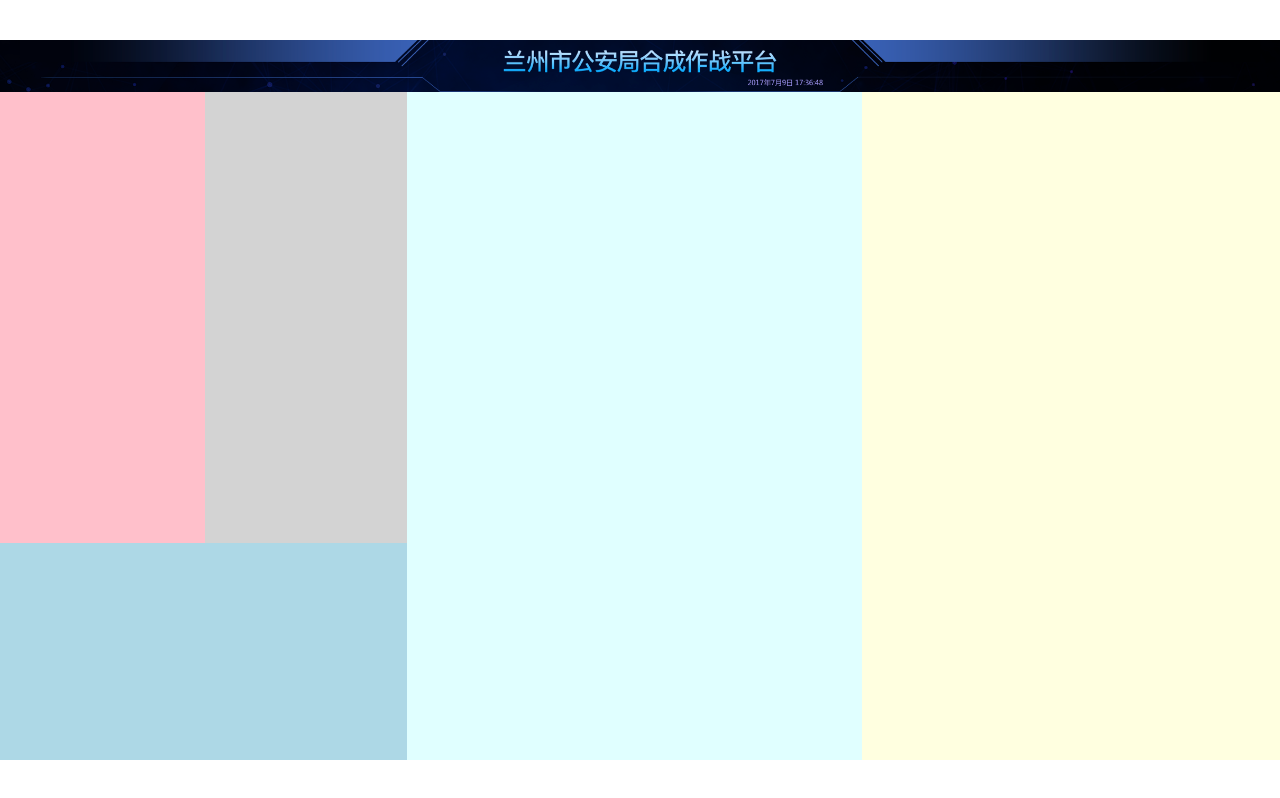
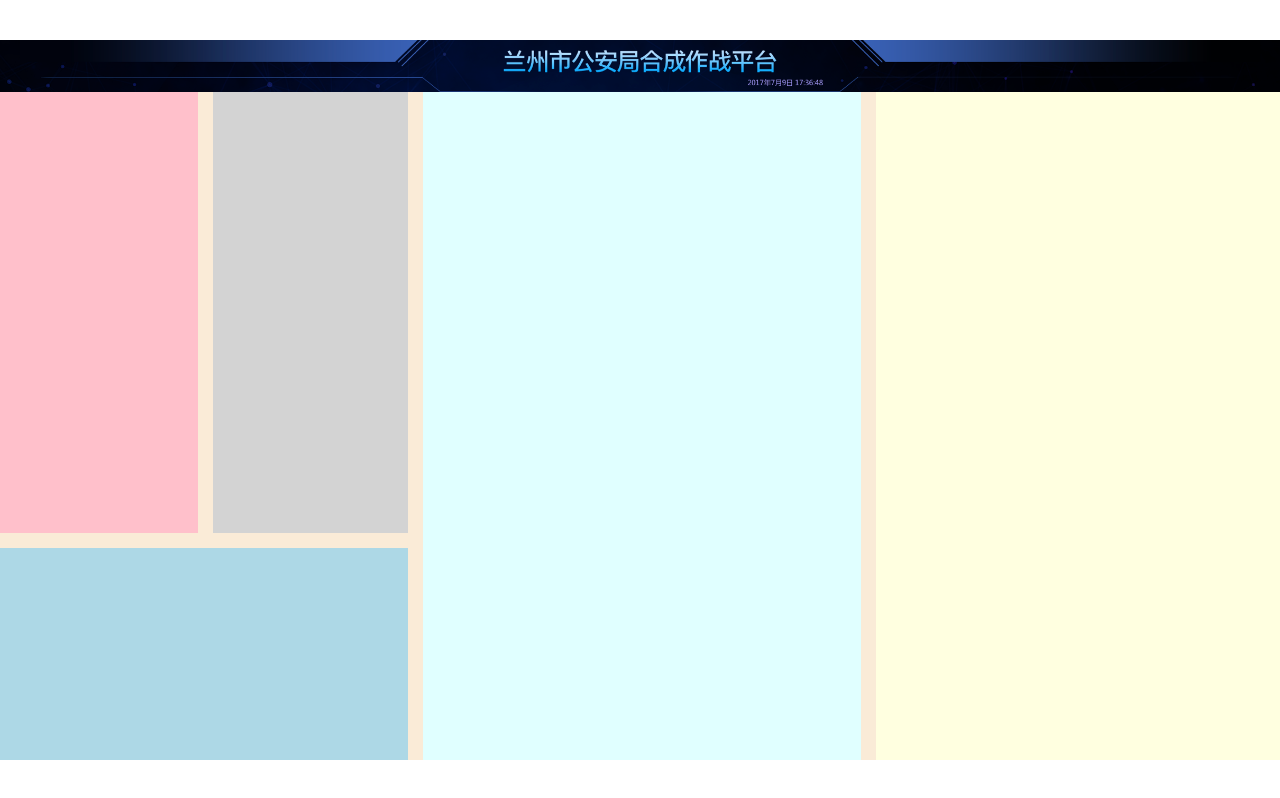
Before and after one commit to lzn01/lsv, a React (Vite) app: page /#/ in a window 1280 px wide. Built offline with nearby package versions, Linux system fonts and the light colour scheme.

Commit message:
添加空隙

```diff
--- a/src/pages/home.scss
+++ b/src/pages/home.scss
@@ -16,7 +16,9 @@
     grid-template:
       "box1 box2 box4 box5" 755fr
       "box3 box3 box4 box5" 363fr / 366fr 361fr 811fr 747fr;
-
+    // 添加空隙
+    grid-column-gap: px(28);
+    grid-row-gap: px(28);
     > .section1 {
       grid-area: box1;
       background: pink;
```
